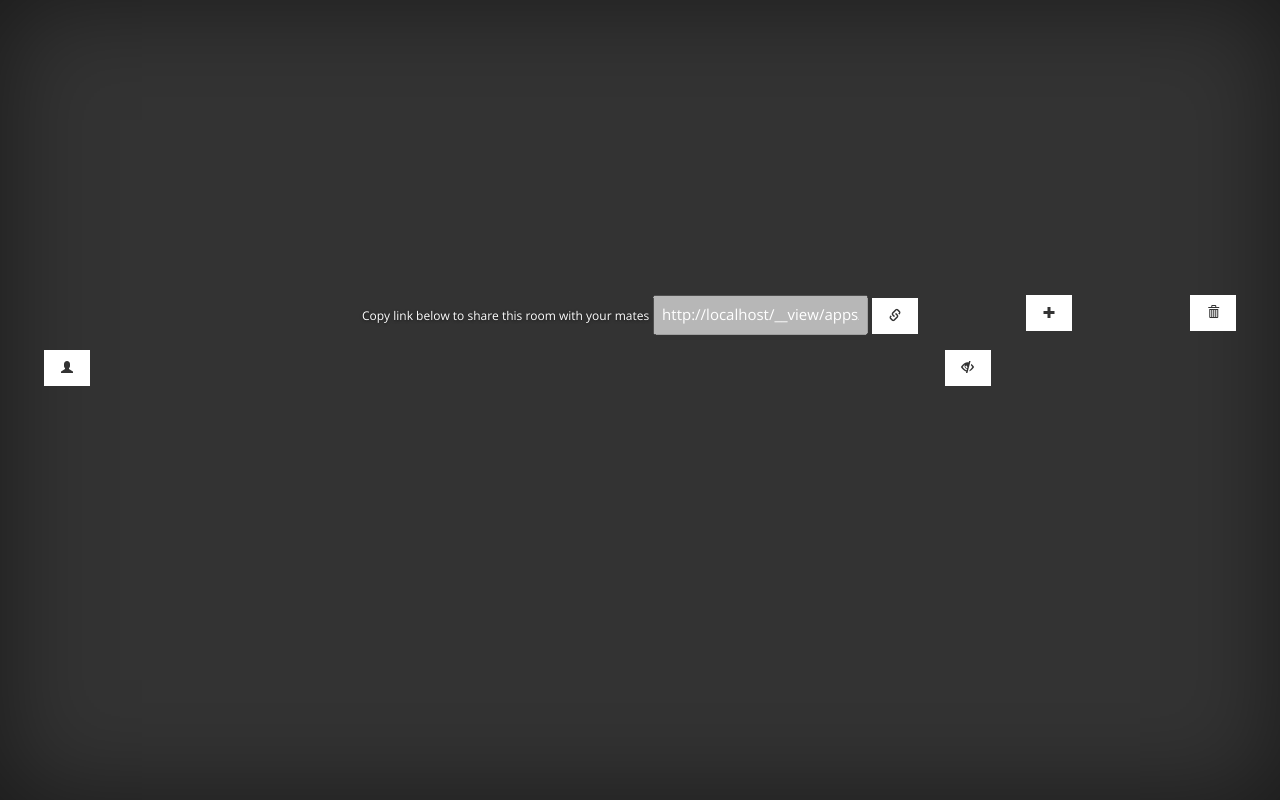
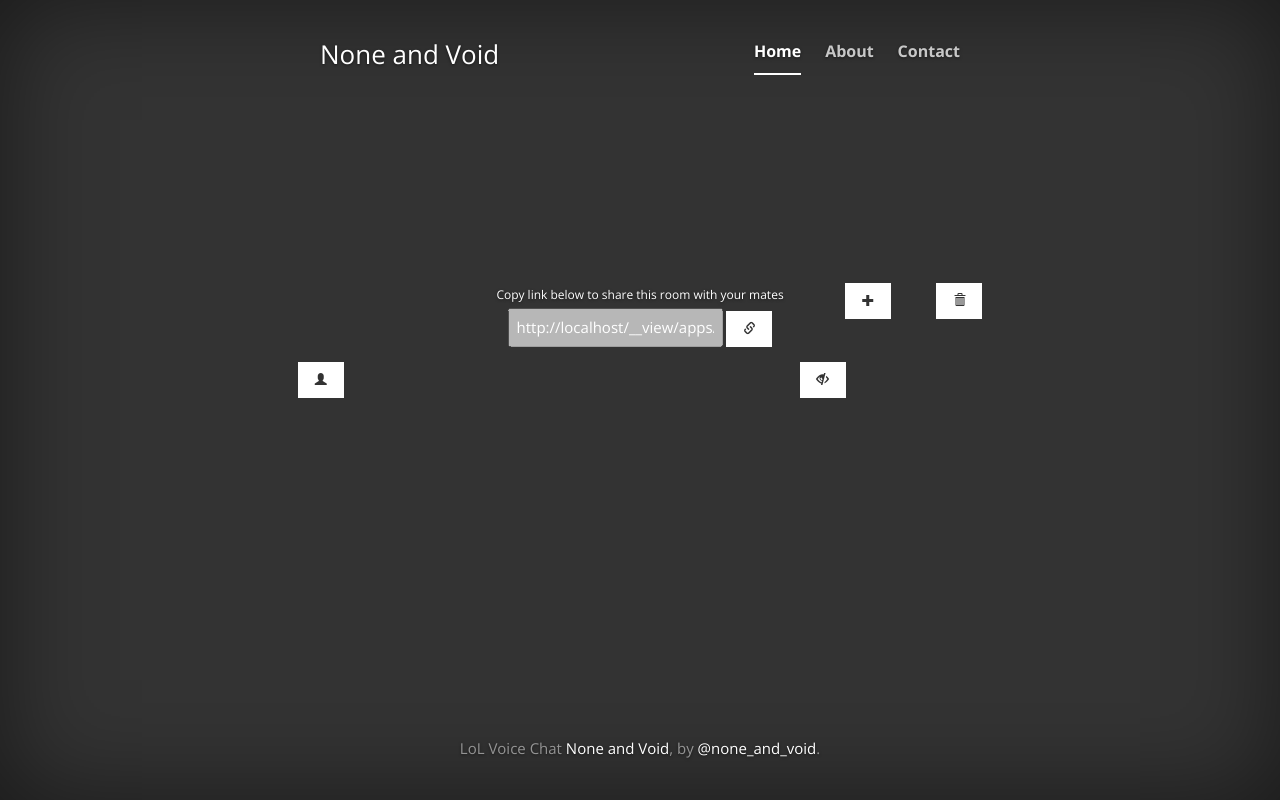
Before and after one commit to Axik/instamute.io, a Django app: template apps/common/templates/rooms/room_detail.html in a window 1280 px wide. Run offline with Django 3.2, Linux system fonts and the light colour scheme; the template is opened without the code that fills it, so the values that code supplies are empty; some libraries are stand-ins or nearby versions.

Commit message:
some beatify for html

```diff
--- a/apps/common/templates/base.html
+++ b/apps/common/templates/base.html
@@ -9,36 +9,23 @@
   <meta name="author" content="">
   <head>
     <title>LoL Voice</title>
-
-    <link href="{% static "css/bootstrap.min.css" %}" rel="stylesheet">
-
+    <link rel="stylesheet" type="text/css" href="{% static "css/bootstrap.min.css" %}">
     <link href="{% static "css/cover.css" %}" rel="stylesheet">
-
     {% block extra_head %}
     {% endblock extra_head %}
-
     <style id="holderjs-style" type="text/css"></style>
   </head>
-
   <body>
-
-  {% block content %}
     <div class="site-wrapper">
-
       <div class="site-wrapper-inner">
-
         <div class="cover-container">
           <div class="masthead clearfix">
             <div class="inner">
-              <h3 class="masthead-brand">Cover</h3>
-              <ul class="nav masthead-nav">
-                <li class="active"><a href="#">Home</a></li>
-                <li><a href="#">Features</a></li>
-                <li><a href="#">Contact</a></li>
-              </ul>
+              <h3 class="masthead-brand">{% trans "None and Void" %}</h3>
+              {% include "menu.html" %}
             </div>
           </div>
-
+          {% block content %}
           <div class="inner cover">
             <h1 class="cover-heading">Cover your page.</h1>
             <p class="lead">Cover is a one-page template for building simple and beautiful home pages. Download, edit the text, and add your own fullscreen background photo to make it your own.</p>
@@ -46,19 +33,15 @@
             <a href="#" class="btn btn-lg btn-default">Learn more</a>
             </p>
           </div>
-
+          {% endblock content %}
           <div class="mastfoot">
             <div class="inner">
-              <p>Cover template for <a href="http://getbootstrap.com">Bootstrap</a>, by <a href="https://twitter.com/mdo">@mdo</a>.</p>
+              <p>LoL Voice Chat <a href="{% url 'main' %}">None and Void</a>, by <a href="https://twitter.com/none_and_void">@none_and_void</a>.</p>
             </div>
           </div>
-
         </div>
-
       </div>
-
     </div>
-    {% endblock content %}
     {% block js %}
     <script type="text/javascript" src="{% static "js/jquery.min.js" %}"></script>
     <script type="text/javascript" src="{% static "js/bootstrap.min.js" %}"></script>
--- /dev/null
+++ b/apps/common/templates/menu.html
@@ -0,0 +1,6 @@
+{% load i18n %}
+<ul class="nav masthead-nav">
+    <li class="active"><a href="#">{% trans "Home" %}</a></li>
+    <li><a href="#">{% trans "About" %}</a></li>
+    <li><a href="#">{% trans "Contact" %}</a></li>
+</ul>
--- a/apps/common/templates/rooms/room_detail.html
+++ b/apps/common/templates/rooms/room_detail.html
@@ -1,13 +1,12 @@
 {% extends "base.html" %}
 {% load static %}
-
 {% load i18n %}
+{% block extra_head %}
+<link rel="stylesheet" href="{% static "css/room_detail.css" %}">
+{% endblock extra_head %}
 {% block title %}
 {% trans "None and void: " %} {{ object.shorten_url }}
-
 {% endblock title %}
-
-
 {% block content %}
 <div class="site-wrapper">
   <div class="site-wrapper-inner">
@@ -56,15 +55,6 @@
   </div>
 </div>
 </div>
-
-
-
-
-
-
-
-
-
 <nav style="display: none;">
 <ul>
   <li class="home">
@@ -91,7 +81,6 @@
 </div>
 </article>
 {% endblock content %}
-
 {% block js %}
 {{ block.super }}
 <script type="text/javascript" src="{% static "js/microevent.js" %} "></script>
--- a/apps/common/templates/rooms/room_form.html
+++ b/apps/common/templates/rooms/room_form.html
@@ -5,11 +5,11 @@
 {% endblock title %}
 {% block content %}
 <div class="inner cover">
-            <h1 class="cover-heading">Create room</h1>
+    <h1 class="cover-heading">{% trans "Create Room" %}</h1>
     <form action="{% url 'rooms:create' %}" method="post">{% csrf_token %}
         <p class="lead">
         <input class="btn btn-lg btn-default" type="submit" value="Submit" />
         </p>
+    </form>
 </div>
-    </form>
 {% endblock content %}
```
Lines whose indentation alone changed are shown as unchanged.
